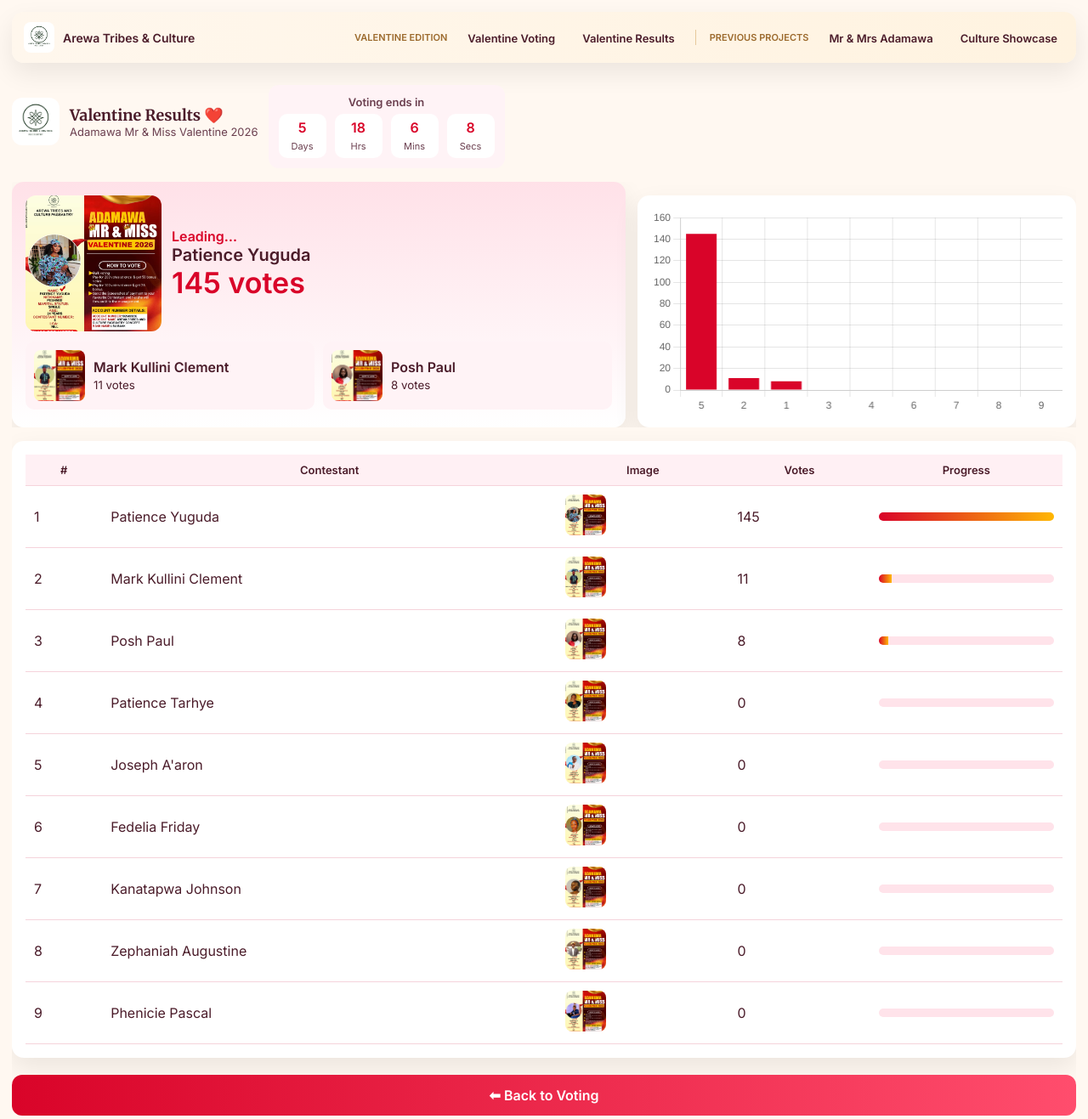
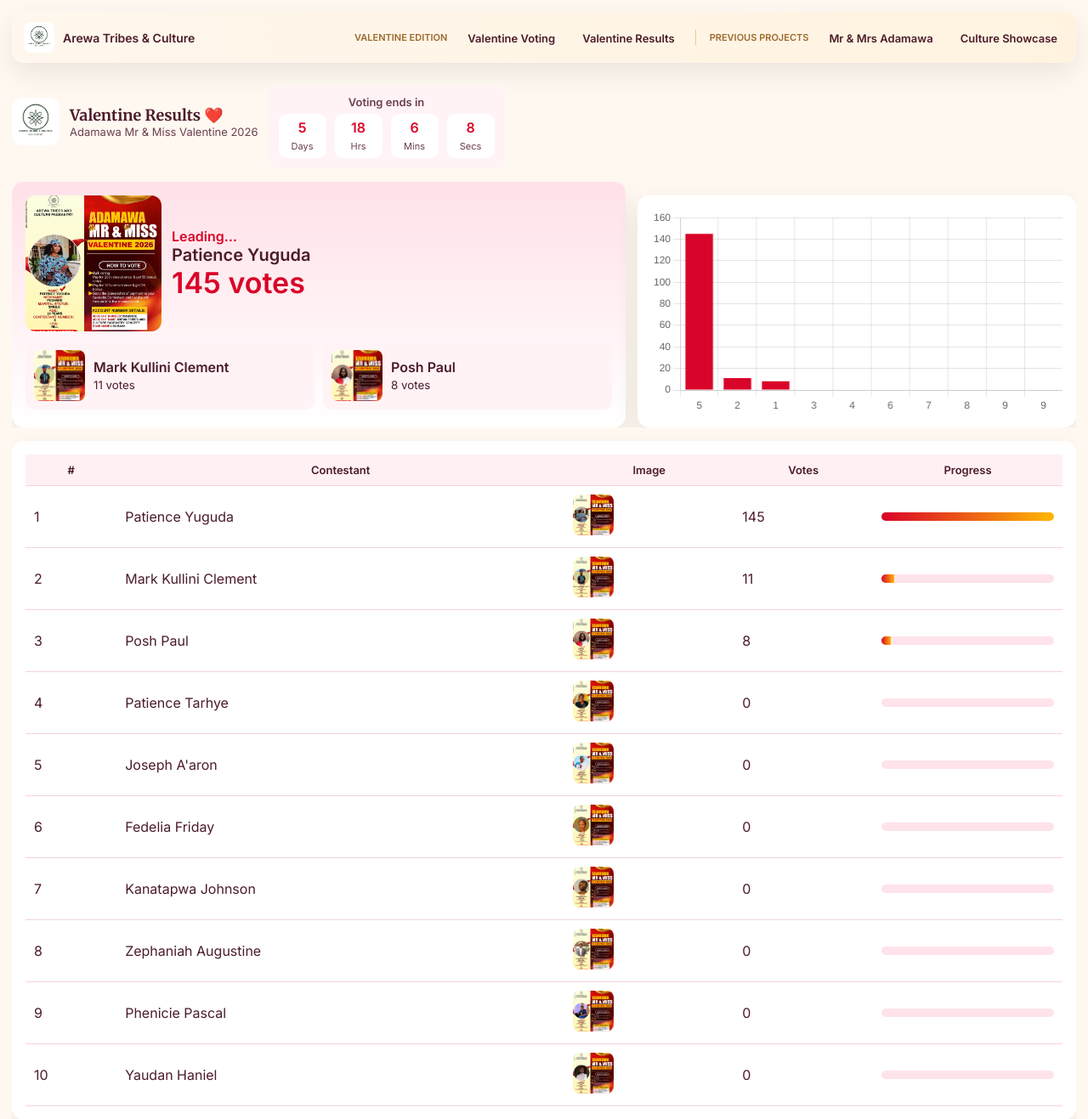
Before and after one commit to Abeltrust/arewatribespageantry, a plain HTML site: page contestants_result.html in a window 1280 px wide. Shown: the top 1317 px of the page at 85% size. Drawn offline with nearby package versions, Linux system fonts and the light colour scheme.

Commit message:
Add new contestant Yaudan Haniel to results

```diff
--- a/contestants_result.html
+++ b/contestants_result.html
@@ -479,7 +479,8 @@
  {id:6,name:"Fedelia Friday",votes:0,image:"v6.jpg"},
  {id:7,name:"Kanatapwa Johnson",votes:0,image:"v7.jpg"},
  {id:8,name:"Zephaniah Augustine",votes:0,image:"v8.jpg"},
- {id:9,name:"Phenicie Pascal",votes:0,image:"v9.jpg"}
+ {id:9,name:"Phenicie Pascal",votes:0,image:"v9.jpg"},
+  {id:9,name:"Yaudan Haniel",votes:0,image:"v10.jpg"}
 ].sort((a,b)=>b.votes-a.votes);
 
 const max=Math.max(...contestants.map(c=>c.votes));
```
